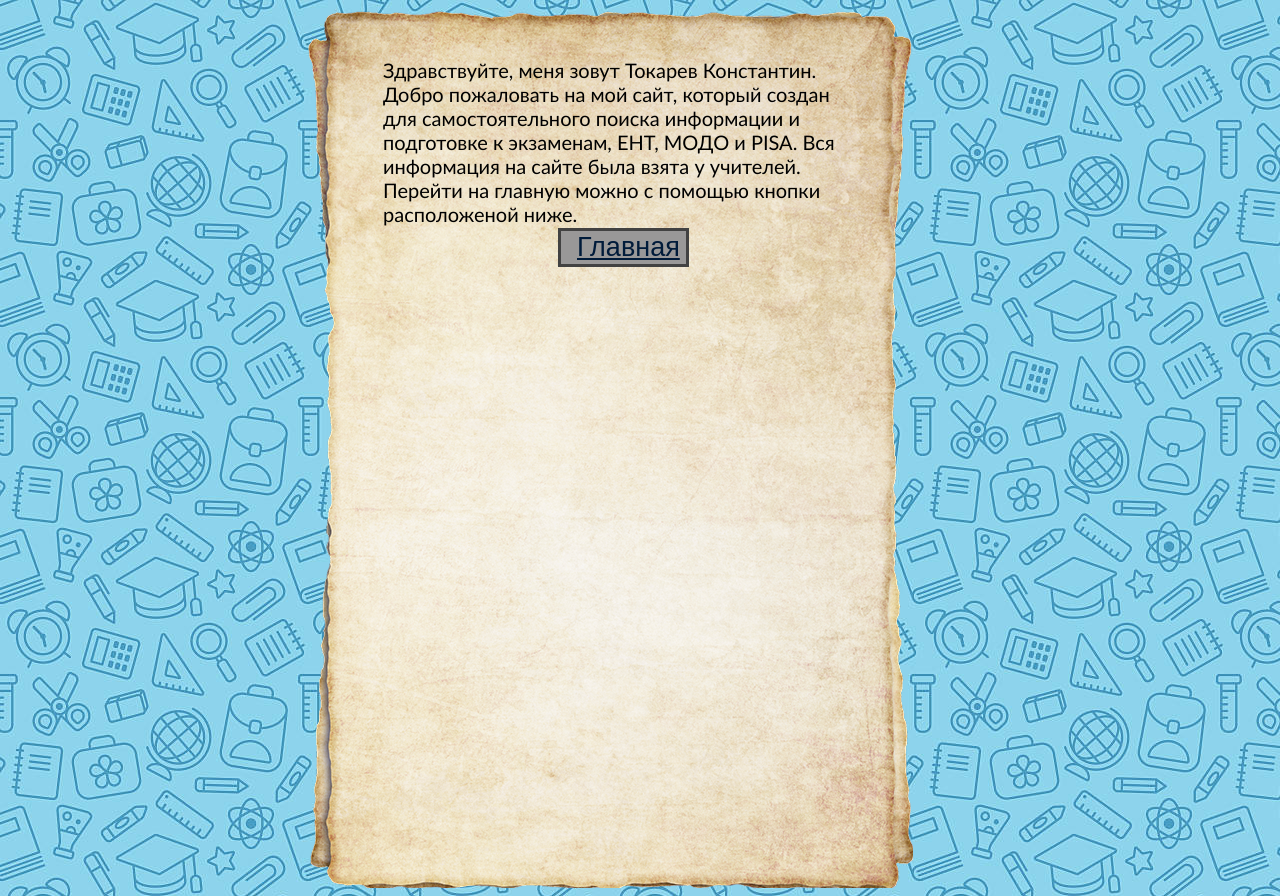
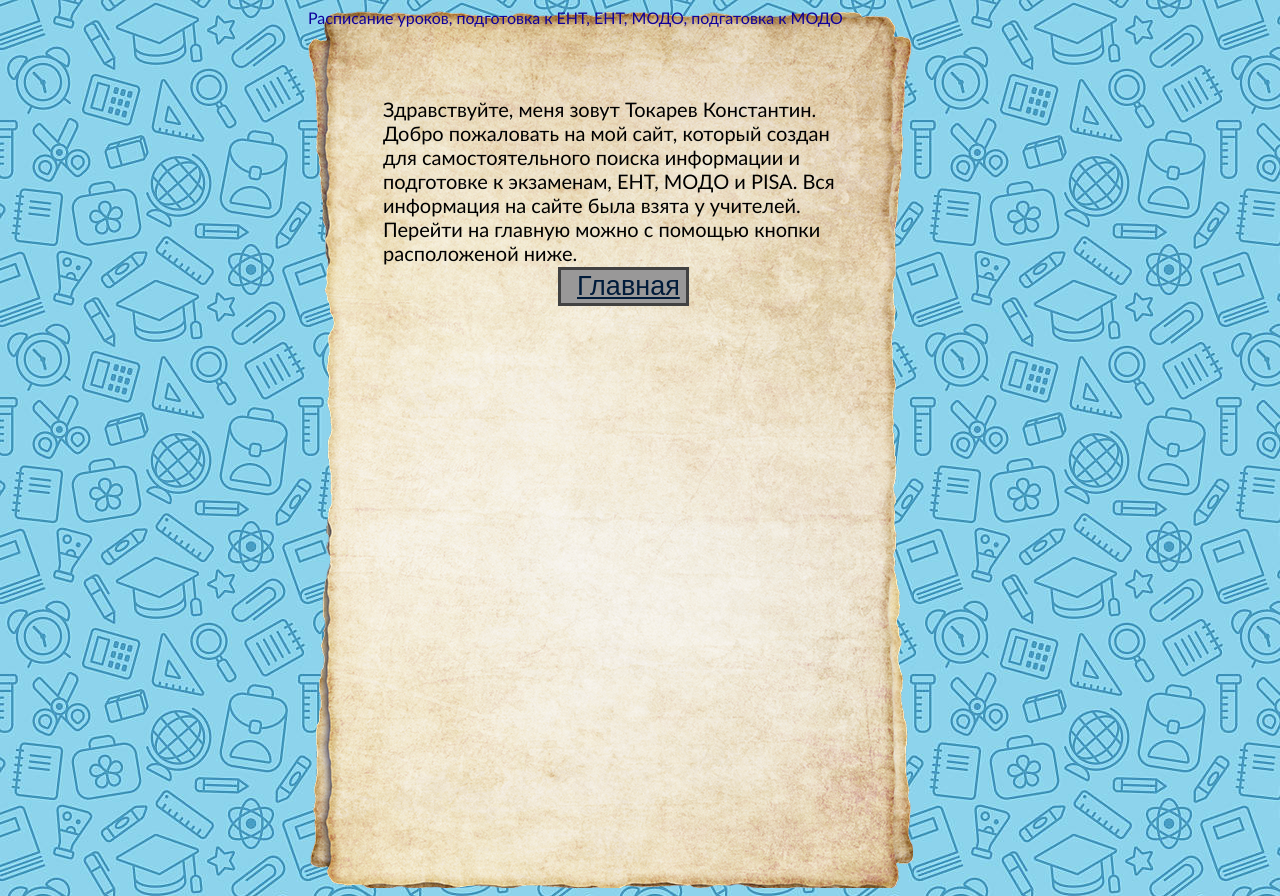
Before and after one commit to w0kse1/WebForSchool, a plain HTML site: page index.html in a window 1280 px wide. Drawn offline with Linux system fonts and the light colour scheme.

Commit message:
update index.html

```diff
--- a/index.html
+++ b/index.html
@@ -2,10 +2,10 @@
     <head>
         <title>Обучающий материал</title>
         <link rel="stylesheet" href="style.css">
-        <meta name="keywords" content="Расписание уроков, подготовка к ЕНТ, ЕНТ, МОДО, подгатовка к МОДО">
+        <meta name="keywords" content="Расписание уроков, подготовка к ЕНТ, ЕНТ, МОДО, подгатовка к МОДО, КГУ'ОШ №2 п.Алексеевка'">
     </head>
     <body>
-        <div class="Page">
+        <div class="Page">Расписание уроков, подготовка к ЕНТ, ЕНТ, МОДО, подгатовка к МОДО
             <p class="TextOnPage">Здравствуйте, меня зовут Токарев Константин. Добро пожаловать на мой сайт,
             который создан для самостоятельного поиска информации и подготовке
             к экзаменам, ЕНТ, МОДО и PISA. Вся информация на сайте была взята у учителей.
```
